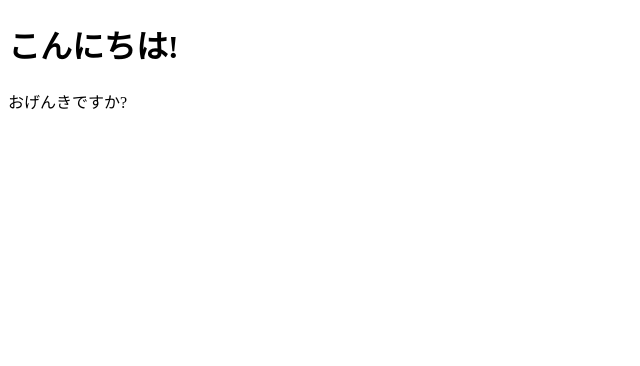
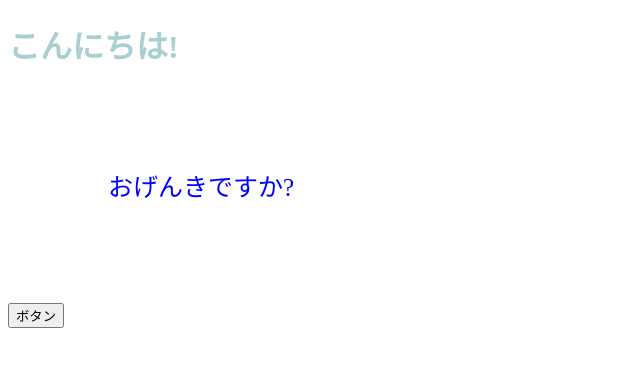
Before and after one commit to yuuta-git12/React_TIL, a React (Vite) app: page / in a window 1280 px wide. Shown: the top 366 px of the page, without its empty margins (0-640 px from the left). Built offline with nearby package versions, Linux system fonts and the light colour scheme.

Commit message:
イベント・スタイルの適用方法の追加

```diff
--- a/src/App.jsx
+++ b/src/App.jsx
@@ -1,9 +1,19 @@
 export const App = () => {
+    const onClickButtton = () => alert();
+    // スタイルのオブジェクト
+    const contentStyle = {
+        color: "blue",
+        fontSize: "25px",
+        margin: "100px",
+    };
     return(
     // ReactFragmentを使うパターン
     <>
-        <h1>こんにちは!</h1>
-        <p>おげんきですか?</p>
+        {/* スタイルの適用方法 */}
+        <h1 style={{ color: "#aacfd0" }}>こんにちは!</h1>
+        <p style={contentStyle}>おげんきですか?</p>
+        {/* 関数の適用方法 */}
+        <button onClick={onClickButtton}>ボタン</button>
     </>
     );
 };
```
